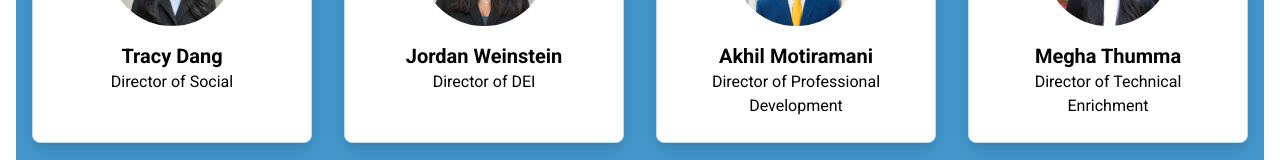
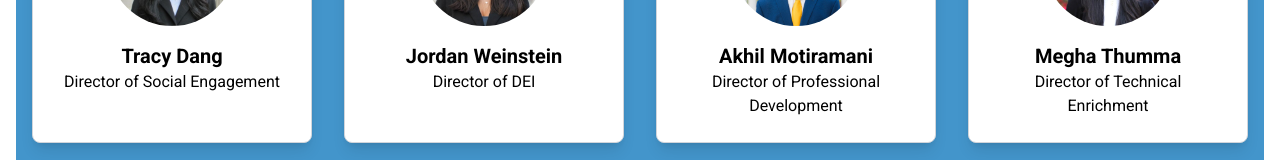
Before and after one commit to ktpunc/ktp_unc_website, a Next.js app: page /members in a window 1280 px wide. Shown: the part 981-1141 px from the top of the page. Built offline with nearby package versions, Linux system fonts and the light colour scheme.

Commit message:
updated eboard Tracy

```diff
--- a/src/app/members/executive_board.tsx
+++ b/src/app/members/executive_board.tsx
@@ -51,7 +51,7 @@ const executiveMembers = [
     },
     {
         name: 'Tracy Dang',
-        title: 'Director of Social',
+        title: 'Director of Social Engagement',
         linkedin: 'https://www.linkedin.com/in/tracy-dang-27116a244/',
         image: '/image/tracy.jpeg',
     },
```
Also changed, not shown: 1 other file (tests, documents, lock files or other folders).
